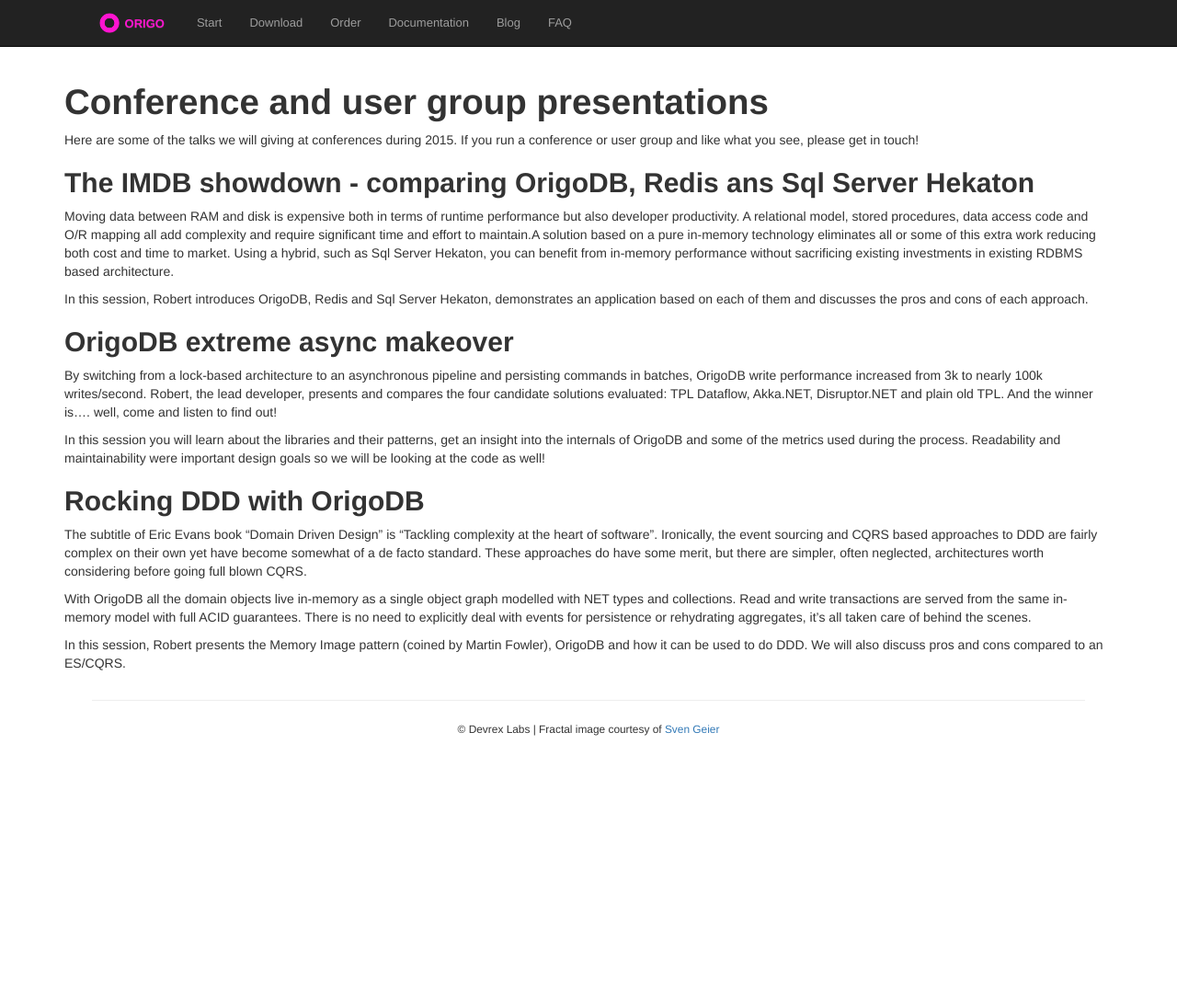
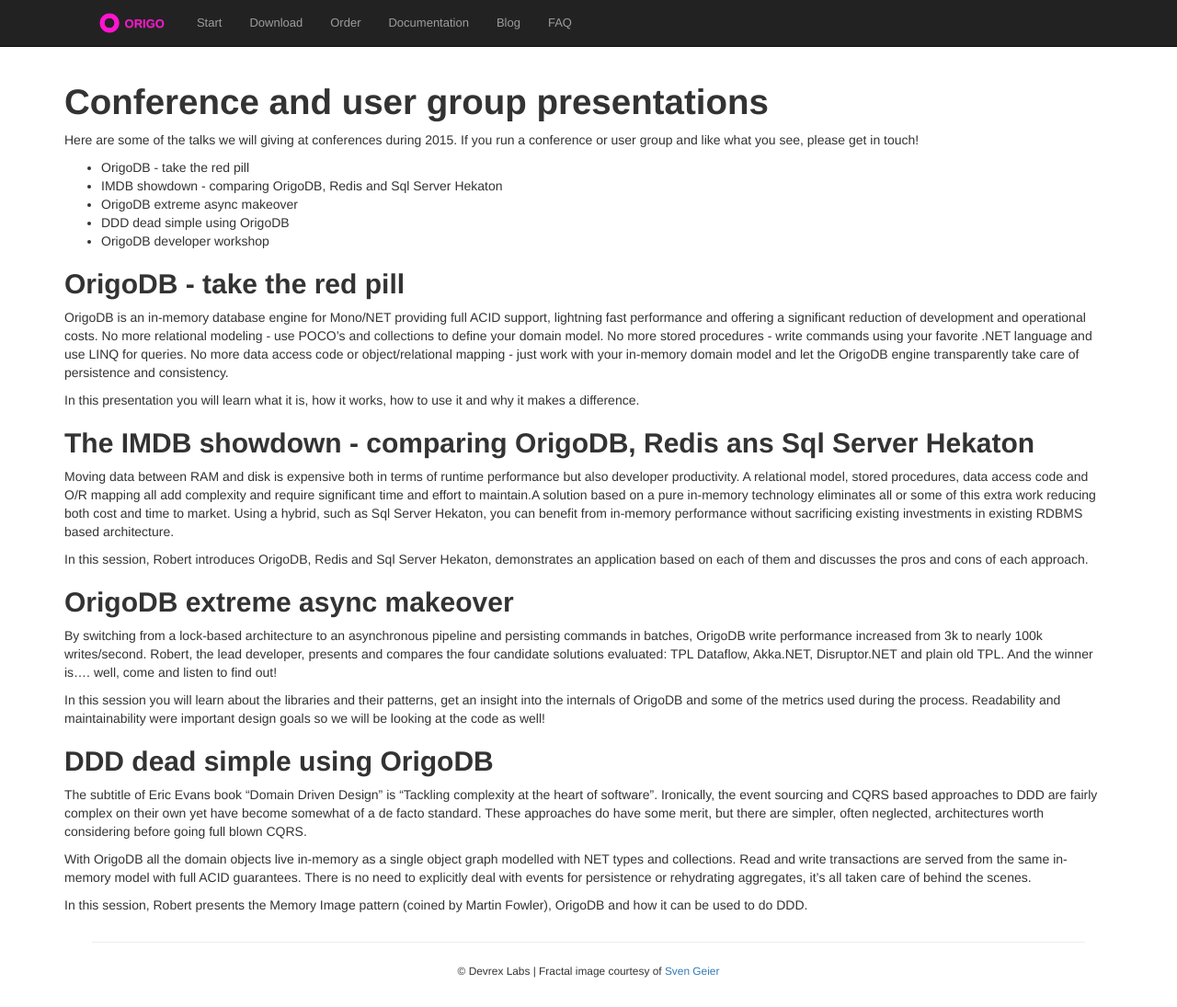
Before and after one commit to DevrexLabs/devrexlabs.github.io, a Jekyll site: the page built from _posts/2015-02-15-conference-talks.md, in a window 1280 px wide and 1095 px high. Shown: the whole window at 92% size. Built offline with Jekyll 4.4.1, drawn with Linux system fonts in a browser that asks for light colours; nearby versions of some CDN libraries; comment, search, counter and statistics services are not loaded.

Commit message:
added take the red pill session

```diff
--- a/_posts/2015-02-15-conference-talks.md
+++ b/_posts/2015-02-15-conference-talks.md
@@ -9,6 +9,17 @@
 
 Here are some of the talks we will giving at conferences during 2015. If you run a conference or user group and like what you see, please get in touch!
 
+* OrigoDB - take the red pill
+* IMDB showdown - comparing OrigoDB, Redis and Sql Server Hekaton
+* OrigoDB extreme async makeover
+* DDD dead simple using OrigoDB
+* OrigoDB developer workshop
+
+## OrigoDB - take the red pill
+OrigoDB is an in-memory database engine for Mono/NET providing full ACID support, lightning fast performance and offering a significant reduction of development and operational costs. No more relational modeling - use POCO’s and collections to define your domain model. No more stored procedures - write commands using your favorite .NET language and use LINQ for queries. No more data access code or object/relational mapping - just work with your in-memory domain model and let the OrigoDB engine transparently take care of persistence and consistency.
+
+In this presentation you will learn what it is, how it works, how to use it and why it makes a difference.
+
 ## The IMDB showdown - comparing OrigoDB, Redis ans Sql Server Hekaton
 Moving data between RAM and disk is expensive both in terms of runtime performance but also developer productivity. A relational model, stored procedures, data access code and O/R mapping all add complexity and require significant time and effort to maintain.A solution based on a pure in-memory technology eliminates all or some of this extra work reducing both cost and time to market. Using a hybrid, such as Sql Server Hekaton, you can benefit from in-memory performance without sacrificing existing investments in existing RDBMS based architecture.
 
@@ -19,9 +30,9 @@
 
 In this session you will learn about the libraries and their patterns, get an insight into the internals of OrigoDB and some of the metrics used during the process. Readability and maintainability were important design goals so we will be looking at the code as well!
 
-## Rocking DDD with OrigoDB
+## DDD dead simple using OrigoDB
 The subtitle of Eric Evans book "Domain Driven Design" is "Tackling complexity at the heart of software". Ironically, the event sourcing and CQRS based approaches to DDD are fairly complex on their own yet have become somewhat of a de facto standard. These approaches do have some merit, but there are simpler, often neglected, architectures worth considering before going full blown CQRS.
 
 With OrigoDB all the domain objects live in-memory as a single object graph modelled with NET types and collections. Read and write transactions are served from the same in-memory model with full ACID guarantees. There is no need to explicitly deal with events for persistence or rehydrating aggregates, it's all taken care of behind the scenes.
 
-In this session, Robert presents the Memory Image pattern (coined by Martin Fowler), OrigoDB and how it can be used to do DDD. We will also discuss pros and cons compared to an ES/CQRS.
+In this session, Robert presents the Memory Image pattern (coined by Martin Fowler), OrigoDB and how it can be used to do DDD.
```
